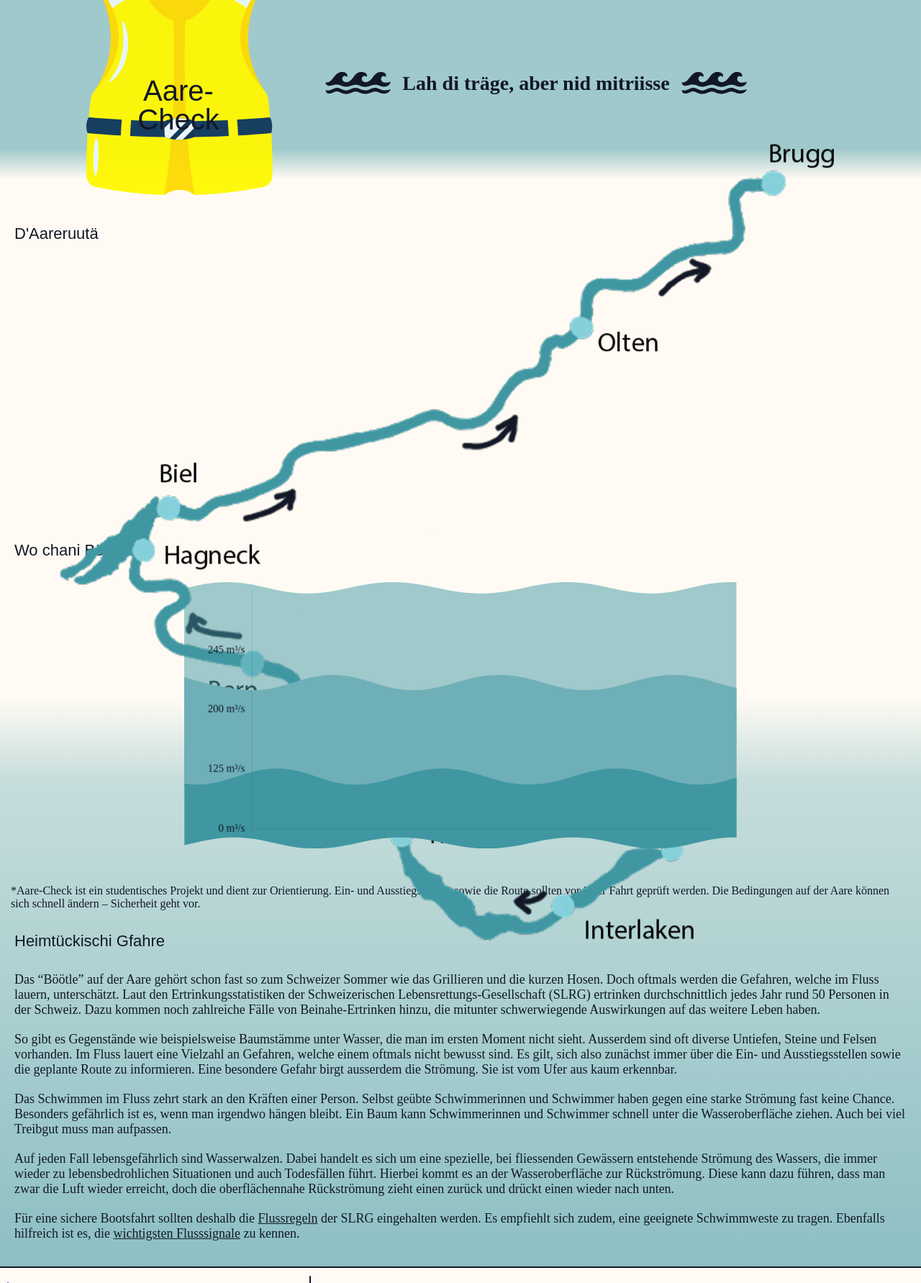
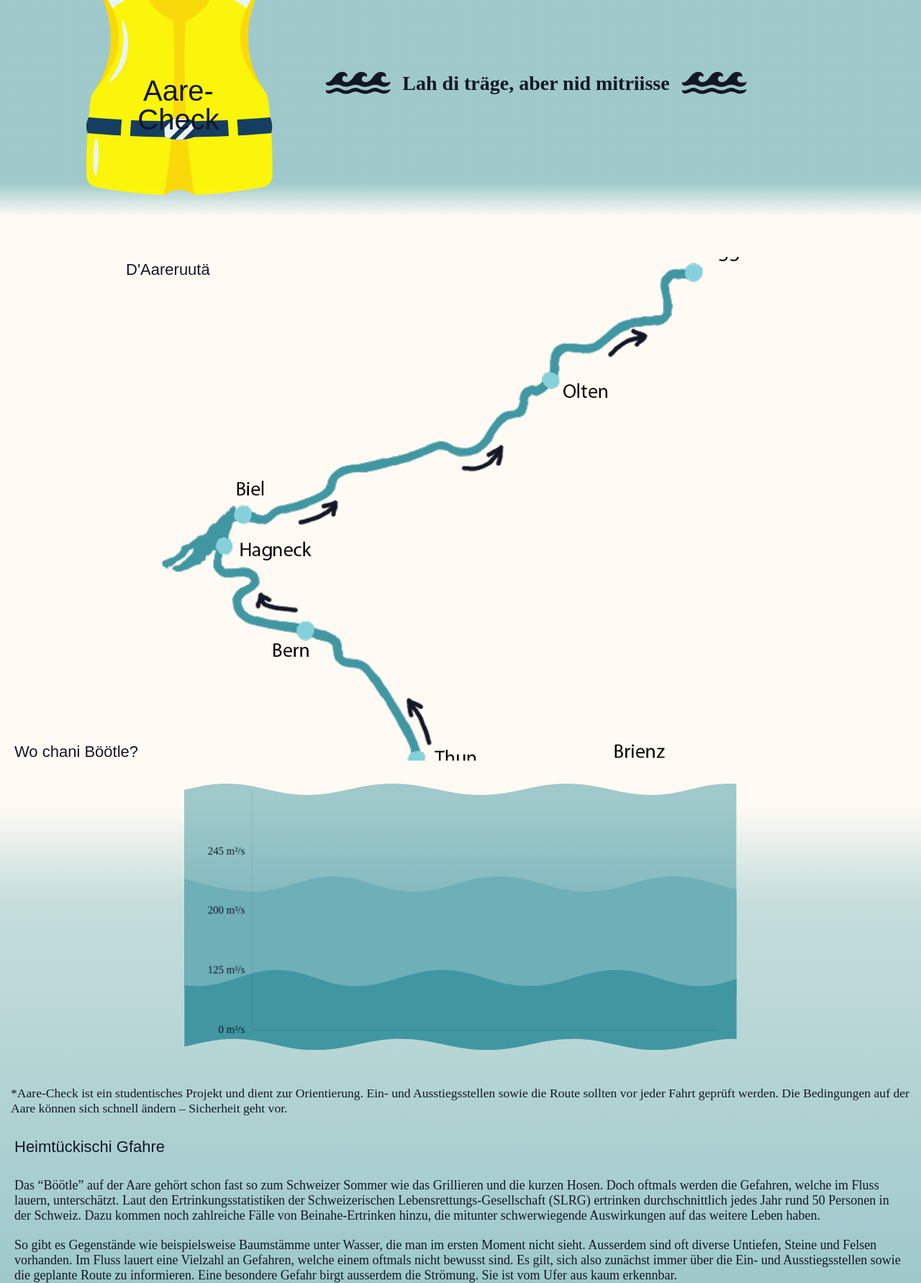
Before and after one commit to JennyDerreR/IM3_aare, a PHP site: page /landing.html in a window 1280 px wide. Shown: the part 143-1926 px from the top of the page at 72% size. Run offline with PHP 8.4, Linux system fonts and the light colour scheme; data that the repository does not hold is empty.

Commit message:
Anpassungen Map Tablet View

```diff
--- a/styles.css
+++ b/styles.css
@@ -635,7 +635,7 @@ footer p a {
         max-width: 200px;
         max-height: 240px;
         position: absolute;
-        top: 78%; /*73*/
+        top: 78%;
         left: 19%;
     }
 
@@ -654,12 +654,46 @@ footer p a {
         text-align: center; /* or adjust as needed */
     }
 
+    .tagline img {
+        min-width: 10%;
+        min-height: 10%;
+        max-width: 15%;
+        max-height: 15%;
+    }
+
+    .map {
+        position: relative;
+        z-index: 0;
+        overflow: hidden;
+        max-width: 1000px;       /* keep it centered, not full-bleed */
+        margin: 50px auto 30px;  /* ⬅️ this line adds top spacing */
+        min-height: clamp(450px, 55vw, 700px); /* scales smoothly with viewport */
+        border-radius: 8px;
+    }
+
+    .map h3 {
+        margin-left: 30px;
+        margin-bottom: 16px;
+    }
+
+    .map img {
+        display: block;
+        width: 100%;
+        height: auto;
+        object-fit: cover;
+        object-position: center;
+        transform: scale(1.04) translateY(-24%);
+        transform-origin: center;
+        /*transition: transform 0.3s ease;*/
+        border-radius: 8px;
+    }
+
     .transparenz {
-
+        padding: 5px 15px 5px 15px;
     }
 
     .transparenz p {
-        font-size: 1rem;
+        font-size: 1.1rem;
     }
 
 
```
